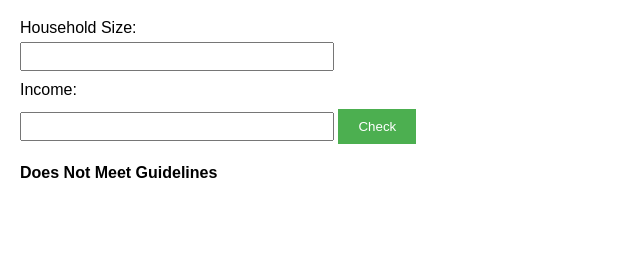
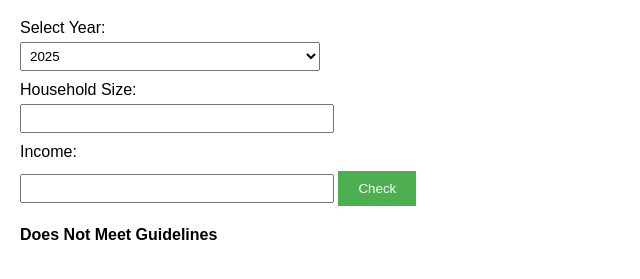
Before and after one commit to xiaomo-ednamode/PIG-Calculator, a plain HTML site: page index.html in a window 1280 px wide. Both pictures are taken after a click on the button "Check". Shown: the part 61-340 px from the top of the page, without its empty margins (0-640 px from the left). Drawn offline with Linux system fonts and the light colour scheme.

Commit message:
Update index.html

```diff
--- a/index.html
+++ b/index.html
@@ -16,7 +16,7 @@
             display: block;
             margin-top: 10px;
         }
-        input {
+        input, select {
             margin-top: 5px;
             padding: 5px;
             width: 100%;
@@ -42,6 +42,11 @@
 <body>
     <h1>Poverty Guidelines Calculator</h1>
     <form id="povertyCalculator">
+        <label for="year">Select Year:</label>
+        <select id="year" name="year" required>
+            <option value="2025">2025</option>
+            <option value="2024">2024</option>
+        </select>
         <label for="householdSize">Household Size:</label>
         <input type="number" id="householdSize" name="householdSize" required>
         <label for="income">Income:</label>
@@ -51,6 +56,7 @@
     <p id="result"></p>
     <script>
         const povertyGuidelines = {
+            2025: {
                 2: 26437,
                 3: 33312,
                 4: 40187,
@@ -58,19 +64,32 @@
                 6: 53937,
                 7: 60812,
                 8: 67687,
+                additional: 6875
+            },
+            2024: {
+                2: 25550,
+                3: 32275,
+                4: 39000,
+                5: 45725,
+                6: 52450,
+                7: 59175,
+                8: 65900,
+                additional: 6725
+            }
         };
 
         function calculatePoverty() {
+            const year = document.getElementById('year').value;
             const householdSize = parseInt(document.getElementById('householdSize').value);
             const income = parseInt(document.getElementById('income').value);
 
             let guideline;
             if (householdSize <= 8) {
-                guideline = povertyGuidelines[householdSize];
+                guideline = povertyGuidelines[year][householdSize];
             } else {
                 const additionalPeople = householdSize - 8;
-                const additionalAmount = 6875;
-                guideline = povertyGuidelines[8] + (additionalPeople * additionalAmount);
+                const additionalAmount = povertyGuidelines[year].additional;
+                guideline = povertyGuidelines[year][8] + (additionalPeople * additionalAmount);
             }
 
             if (income >= guideline) {
```
Lines whose indentation alone changed are shown as unchanged.
